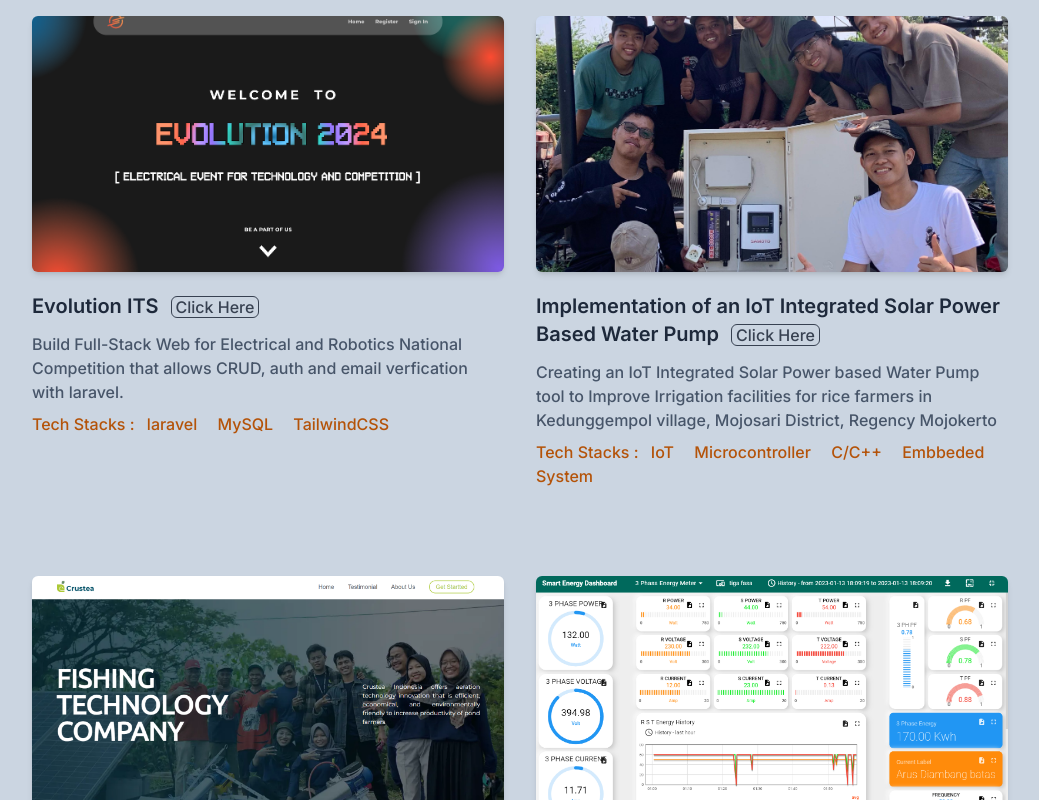
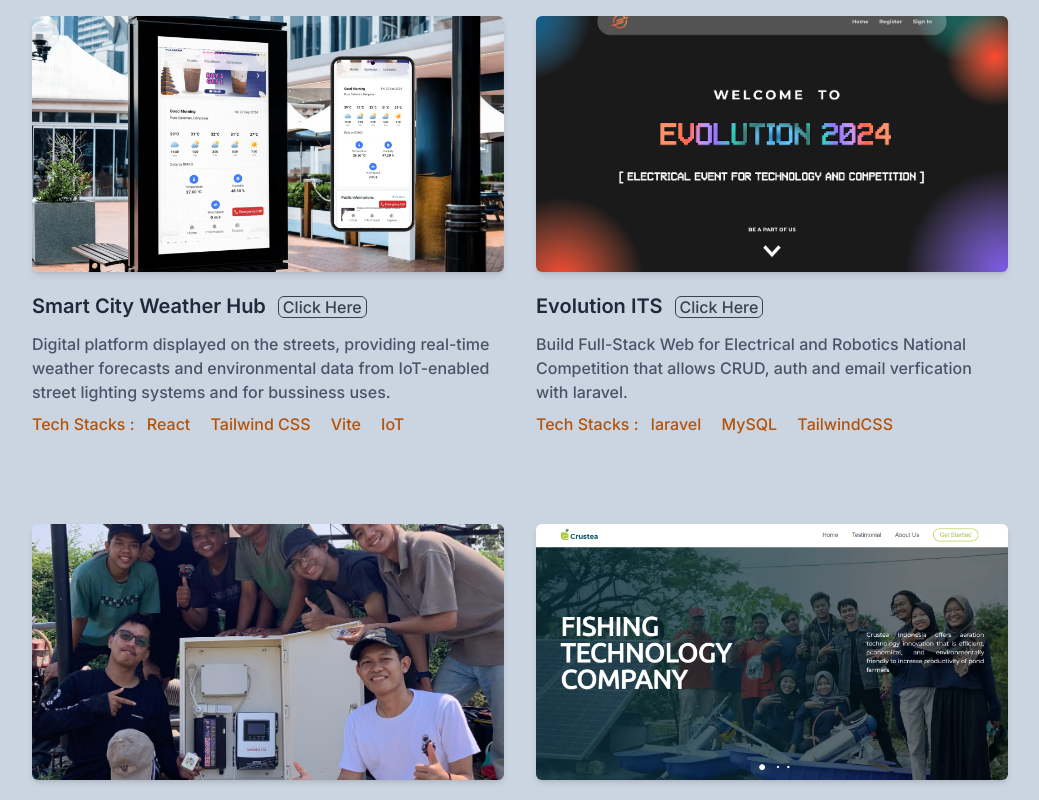
Before and after one commit to IAmNewbe/My-Page, a React (Create React App) app: page / in a window 1280 px wide. Shown: the part 1320-2120 px from the top of the page, without its empty margins (120-1159 px from the left). Built offline with nearby package versions, Linux system fonts and the light colour scheme.

Commit message:
add smart city porto

```diff
--- a/src/components/Portofolio.js
+++ b/src/components/Portofolio.js
@@ -7,9 +7,17 @@ import tigaFasa from "../../src/Assets/Portofolio/3fasa.png";
 import abmas from "../../src/Assets/Portofolio/abmas.jpeg";
 import crusteaWeb from "../../src/Assets/Portofolio/crustea-web.png";
 import movie from "../../src/Assets/Portofolio/movie.png";
+import smartcity from "../../src/Assets/Portofolio/smartcity.jpg";
 
 const Portofolio = ({
     ListProjects = [
+        {
+            name: 'Smart City Weather Hub',
+            icon: smartcity,
+            desc: 'Digital platform displayed on the streets, providing real-time weather forecasts and environmental data from IoT-enabled street lighting systems and for bussiness uses.',
+            link: 'https://gemastik-iot.app.genez.io',
+            tech: ["React", "Tailwind CSS", "Vite", "IoT"]
+        },
         {
             name: 'Evolution ITS',
             icon: evolution,
```
Also changed, not shown: src/Assets/Portofolio/smartcity.jpg (added), 1 other file (tests, documents, lock files or other folders).
